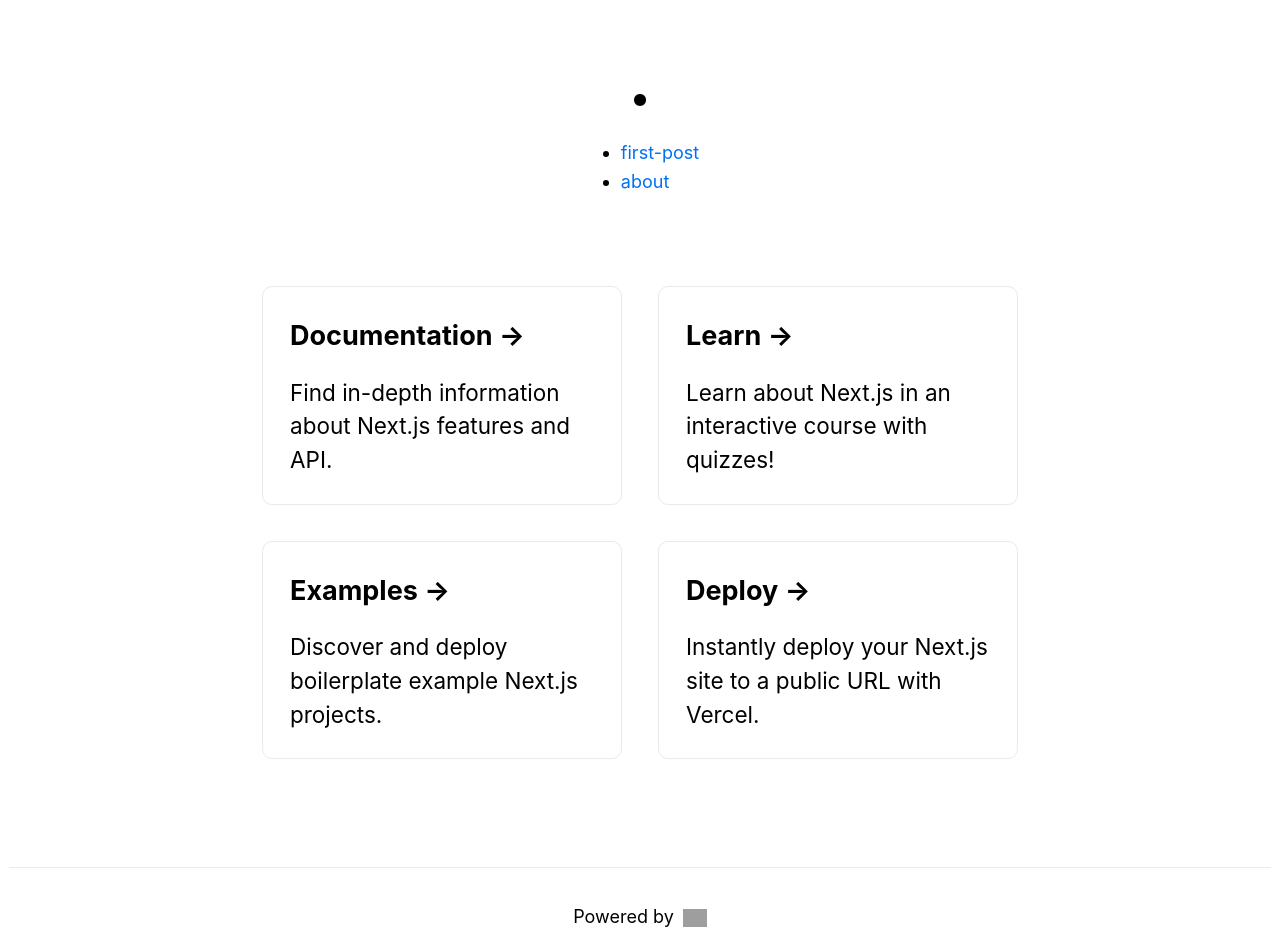
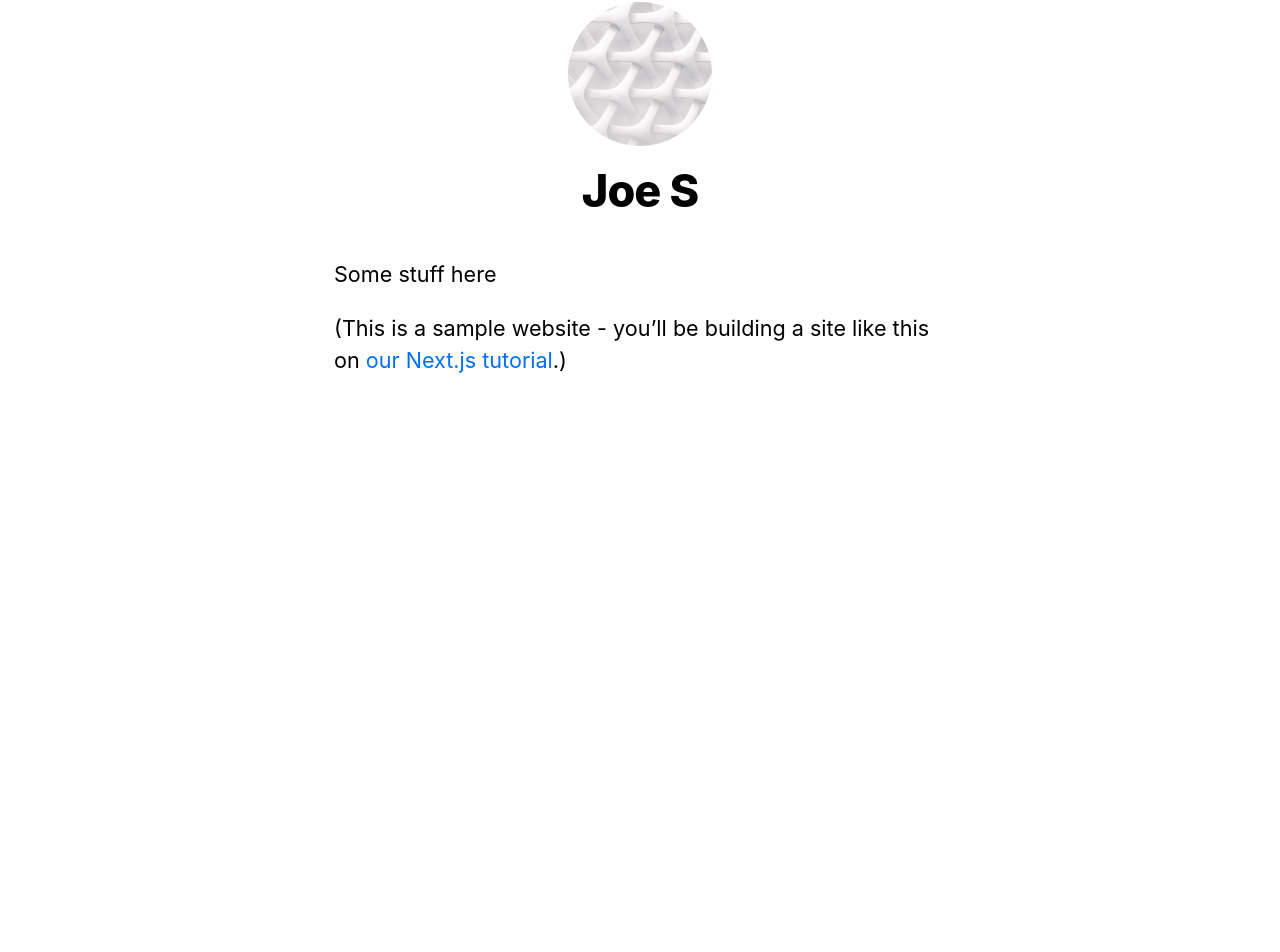
Before and after one commit to Jsan2020/nextjs-blog, a Next.js app: page / in a window 1280 px wide. Shown: the part 52-1004 px from the top of the page. After the commit the page ends 800 px from the top, so only its background shows below. Built offline with nearby package versions, Linux system fonts and the light colour scheme; grey boxes are pictures that could not be loaded.

Commit message:
index more like profile page

```diff
--- a/pages/index.js
+++ b/pages/index.js
@@ -1,213 +1,20 @@
 import Head from "next/head";
-import Link from "next/link";
+import Layout, { siteTitle } from "../components/layout";
+import utilStyles from "../styles/utils.module.css";
 
 export default function Home() {
   return (
-    <div className="container">
+    <Layout home>
       <Head>
-        <title>Create Next App</title>
-        <link rel="icon" href="/favicon.ico" />
+        <title>{siteTitle}</title>
       </Head>
-
-      <main>
-        <h1 className="title">.</h1>
-
-        <div>
-          <ul>
-            <li>
-              <Link href="/posts/first-post">first-post</Link>
-            </li>
-            <li>
-              <Link href="/about">about</Link>
-            </li>
-          </ul>
-        </div>
-        <div className="grid">
-          <a href="https://nextjs.org/docs" className="card">
-            <h3>Documentation &rarr;</h3>
-            <p>Find in-depth information about Next.js features and API.</p>
-          </a>
-
-          <a href="https://nextjs.org/learn" className="card">
-            <h3>Learn &rarr;</h3>
-            <p>Learn about Next.js in an interactive course with quizzes!</p>
-          </a>
-
-          <a
-            href="https://github.com/vercel/next.js/tree/master/examples"
-            className="card"
-          >
-            <h3>Examples &rarr;</h3>
-            <p>Discover and deploy boilerplate example Next.js projects.</p>
-          </a>
-
-          <a
-            href="https://vercel.com/import?filter=next.js&utm_source=create-next-app&utm_medium=default-template&utm_campaign=create-next-app"
-            className="card"
-          >
-            <h3>Deploy &rarr;</h3>
-            <p>
-              Instantly deploy your Next.js site to a public URL with Vercel.
-            </p>
-          </a>
-        </div>
-      </main>
-
-      <footer>
-        <a
-          href="https://vercel.com?utm_source=create-next-app&utm_medium=default-template&utm_campaign=create-next-app"
-          target="_blank"
-          rel="noopener noreferrer"
-        >
-          Powered by <img src="/vercel.svg" alt="Vercel" className="logo" />
-        </a>
-      </footer>
-
-      <style jsx>{`
-        .container {
-          min-height: 100vh;
-          padding: 0 0.5rem;
-          display: flex;
-          flex-direction: column;
-          justify-content: center;
-          align-items: center;
-        }
-
-        main {
-          padding: 5rem 0;
-          flex: 1;
-          display: flex;
-          flex-direction: column;
-          justify-content: center;
-          align-items: center;
-        }
-
-        footer {
-          width: 100%;
-          height: 100px;
-          border-top: 1px solid #eaeaea;
-          display: flex;
-          justify-content: center;
-          align-items: center;
-        }
-
-        footer img {
-          margin-left: 0.5rem;
-        }
-
-        footer a {
-          display: flex;
-          justify-content: center;
-          align-items: center;
-        }
-
-        a {
-          color: inherit;
-          text-decoration: none;
-        }
-
-        .title a {
-          color: #0070f3;
-          text-decoration: none;
-        }
-
-        .title a:hover,
-        .title a:focus,
-        .title a:active {
-          text-decoration: underline;
-        }
-
-        .title {
-          margin: 0;
-          line-height: 1.15;
-          font-size: 4rem;
-        }
-
-        .title,
-        .description {
-          text-align: center;
-        }
-
-        .description {
-          line-height: 1.5;
-          font-size: 1.5rem;
-        }
-
-        code {
-          background: #fafafa;
-          border-radius: 5px;
-          padding: 0.75rem;
-          font-size: 1.1rem;
-          font-family: Menlo, Monaco, Lucida Console, Liberation Mono,
-            DejaVu Sans Mono, Bitstream Vera Sans Mono, Courier New, monospace;
-        }
-
-        .grid {
-          display: flex;
-          align-items: center;
-          justify-content: center;
-          flex-wrap: wrap;
-
-          max-width: 800px;
-          margin-top: 3rem;
-        }
-
-        .card {
-          margin: 1rem;
-          flex-basis: 45%;
-          padding: 1.5rem;
-          text-align: left;
-          color: inherit;
-          text-decoration: none;
-          border: 1px solid #eaeaea;
-          border-radius: 10px;
-          transition: color 0.15s ease, border-color 0.15s ease;
-        }
-
-        .card:hover,
-        .card:focus,
-        .card:active {
-          color: #0070f3;
-          border-color: #0070f3;
-        }
-
-        .card h3 {
-          margin: 0 0 1rem 0;
-          font-size: 1.5rem;
-        }
-
-        .card p {
-          margin: 0;
-          font-size: 1.25rem;
-          line-height: 1.5;
-        }
-
-        .logo {
-          height: 1em;
-        }
-
-        @media (max-width: 600px) {
-          .grid {
-            width: 100%;
-            flex-direction: column;
-          }
-        }
-      `}</style>
-
-      <style jsx global>{`
-        html,
-        body {
-          padding: 0;
-          margin: 0;
-          font-family: -apple-system, BlinkMacSystemFont, Segoe UI, Roboto,
-            Oxygen, Ubuntu, Cantarell, Fira Sans, Droid Sans, Helvetica Neue,
-            sans-serif;
-        }
-
-        * {
-          box-sizing: border-box;
-        }
-      `}</style>
-    </div>
+      <section className={utilStyles.headingMd}>
+        <p>Some stuff here</p>
+        <p>
+          (This is a sample website - you’ll be building a site like this on{" "}
+          <a href="https://nextjs.org/learn">our Next.js tutorial</a>.)
+        </p>
+      </section>
+    </Layout>
   );
 }
```
